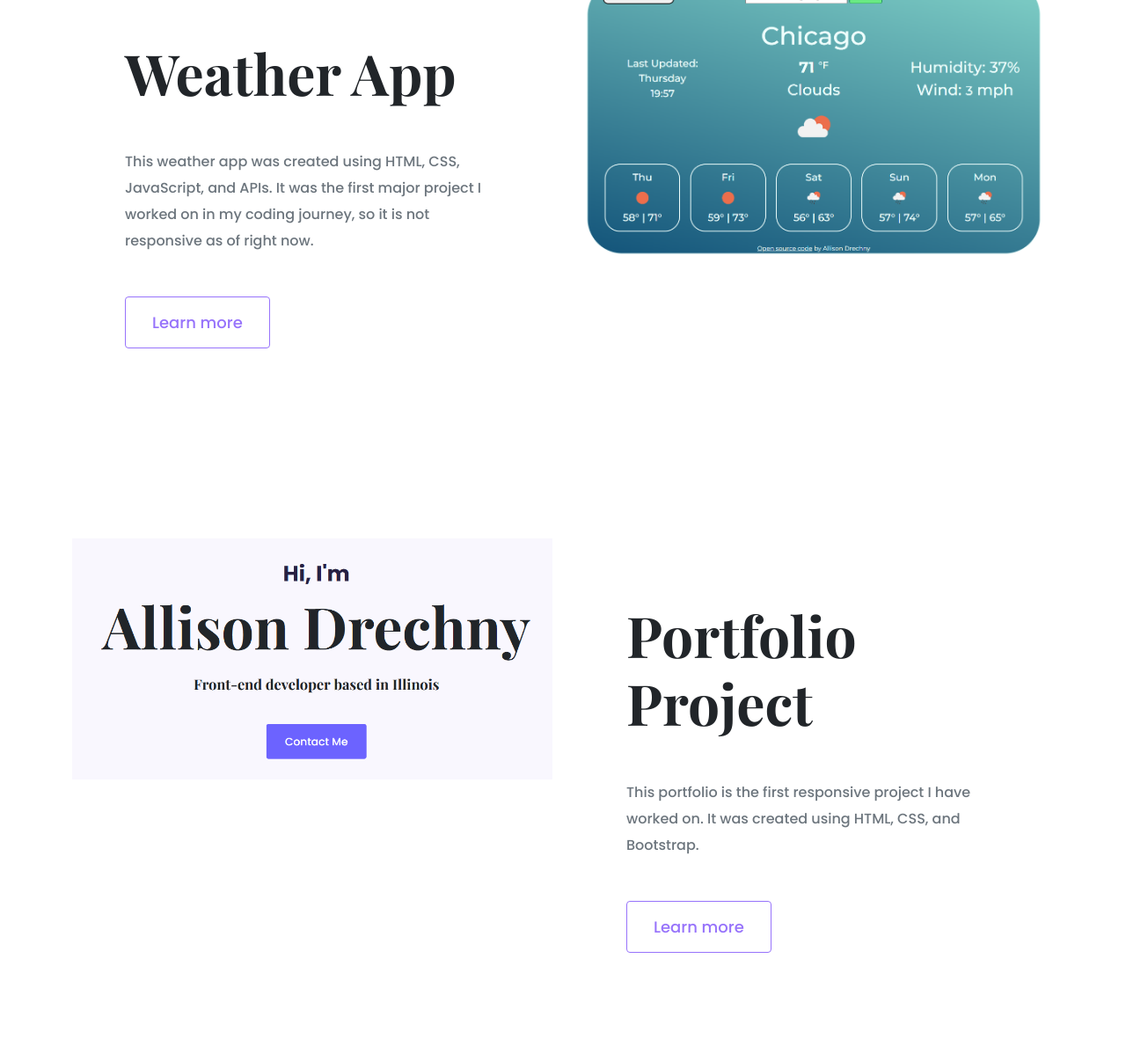
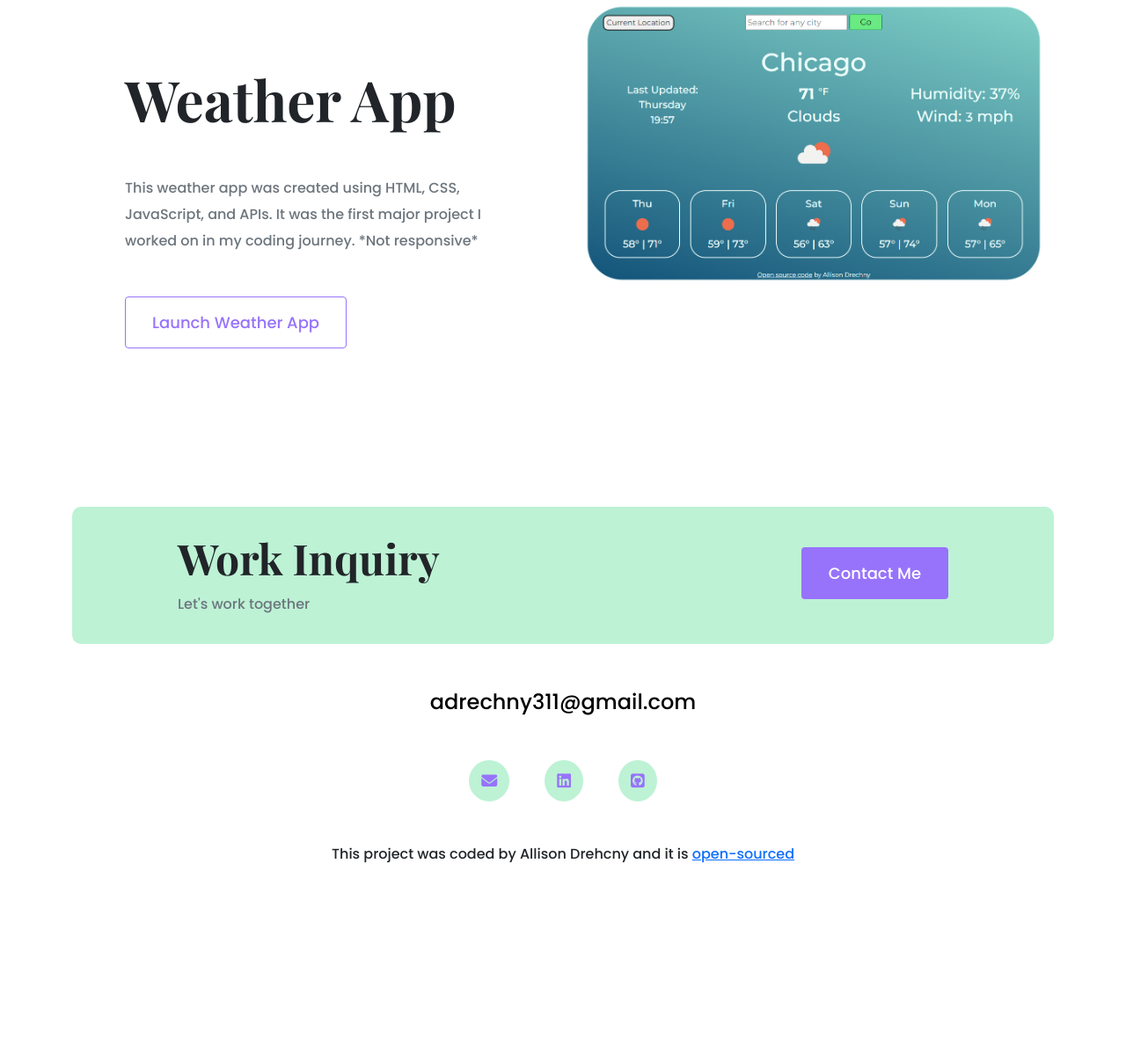
Before and after one commit to adrechny/personal-portfolio, a plain HTML site: page index.html in a window 1280 px wide. Shown: the part 1459-2665 px from the top of the page at 88% size. After the commit the page ends 2502 px from the top, so only its background shows below. Drawn offline with nearby package versions, Linux system fonts and the light colour scheme.

Commit message:
Removed portfolio from pages, updated "about" info

```diff
--- a/index.html
+++ b/index.html
@@ -103,7 +103,8 @@
             <p class="mb-5 text-muted">
               This webpage is the first coding project I worked on. I used HTML,
               CSS, and JavaScript. Although it is not the most beautiful page,
-              it makes me happy to see how much I have improved already.
+              it makes me happy to see where I started and how much I have
+              improved already.
             </p>
             <a href="/work.html" class="btn btn-branding-outline">Learn more</a>
           </div>
@@ -116,9 +117,14 @@
             <p class="mb-5 text-muted">
               This weather app was created using HTML, CSS, JavaScript, and
               APIs. It was the first major project I worked on in my coding
-              journey, so it is not responsive as of right now.
+              journey. *Not responsive*
             </p>
-            <a href="/work.html" class="btn btn-branding-outline">Learn more</a>
+            <a
+              href="https://flourishing-bombolone-e52ffc.netlify.app/"
+              class="btn btn-branding-outline"
+              target="_blank"
+              >Launch Weather App</a
+            >
           </div>
         </div>
         <div class="col d-none d-lg-block">
@@ -127,25 +133,6 @@
             alt="Weather project preview"
             class="img-fluid mt-5"
           />
-        </div>
-      </div>
-      <div class="row mb-5">
-        <div class="col d-none d-lg-block">
-          <img
-            src="images/portfolio.png"
-            alt="Portfolio project preview"
-            class="img-fluid mt-5"
-          />
-        </div>
-        <div class="col">
-          <div class="project-description">
-            <h2 class="mb-5">Portfolio Project</h2>
-            <p class="mb-5 text-muted">
-              This portfolio is the first responsive project I have worked on.
-              It was created using HTML, CSS, and Bootstrap.
-            </p>
-            <a href="/work.html" class="btn btn-branding-outline">Learn more</a>
-          </div>
         </div>
       </div>
       <footer>
```
Also changed, not shown: about.html (+10 -6 lines), work.html (+0 -9 lines).
